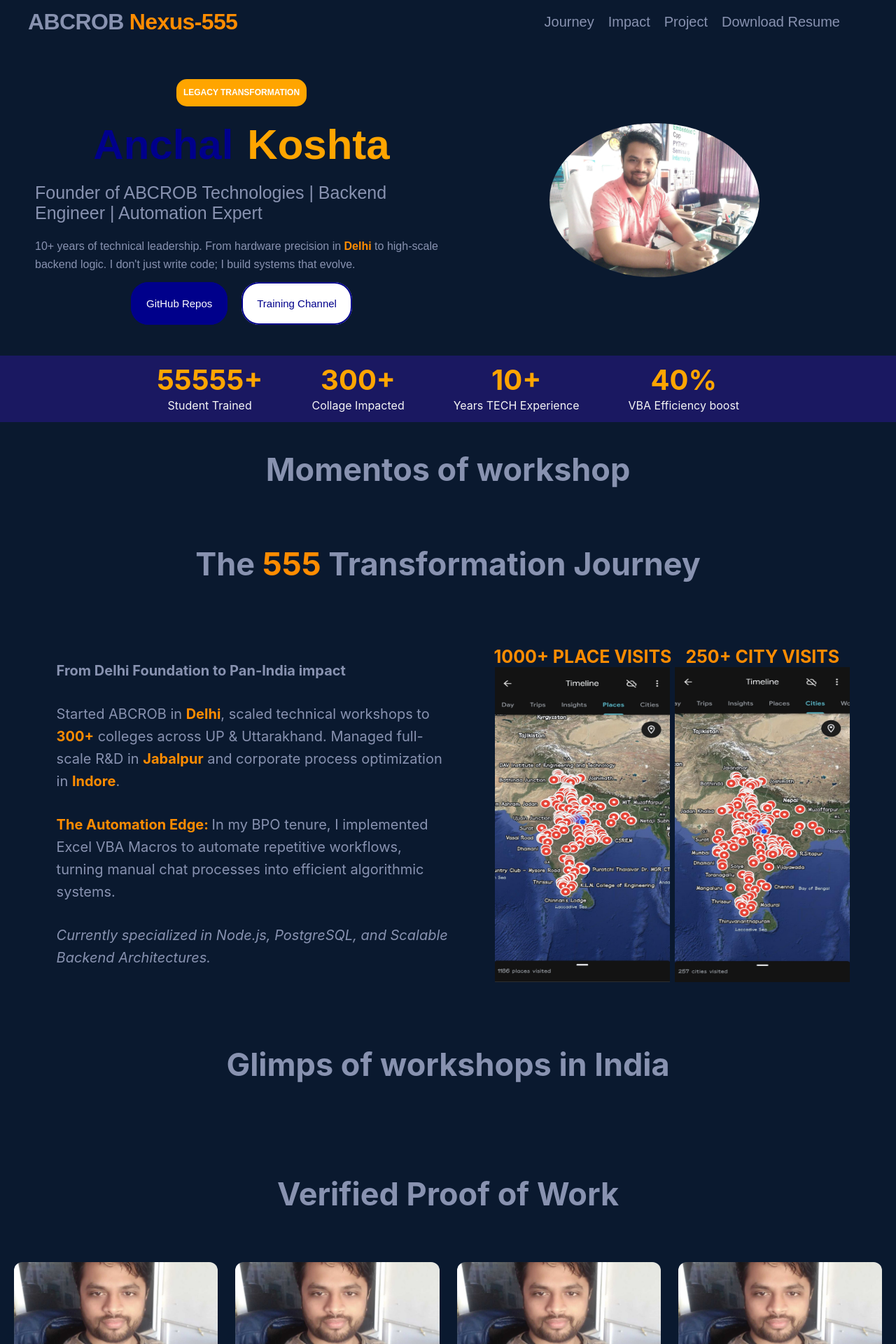
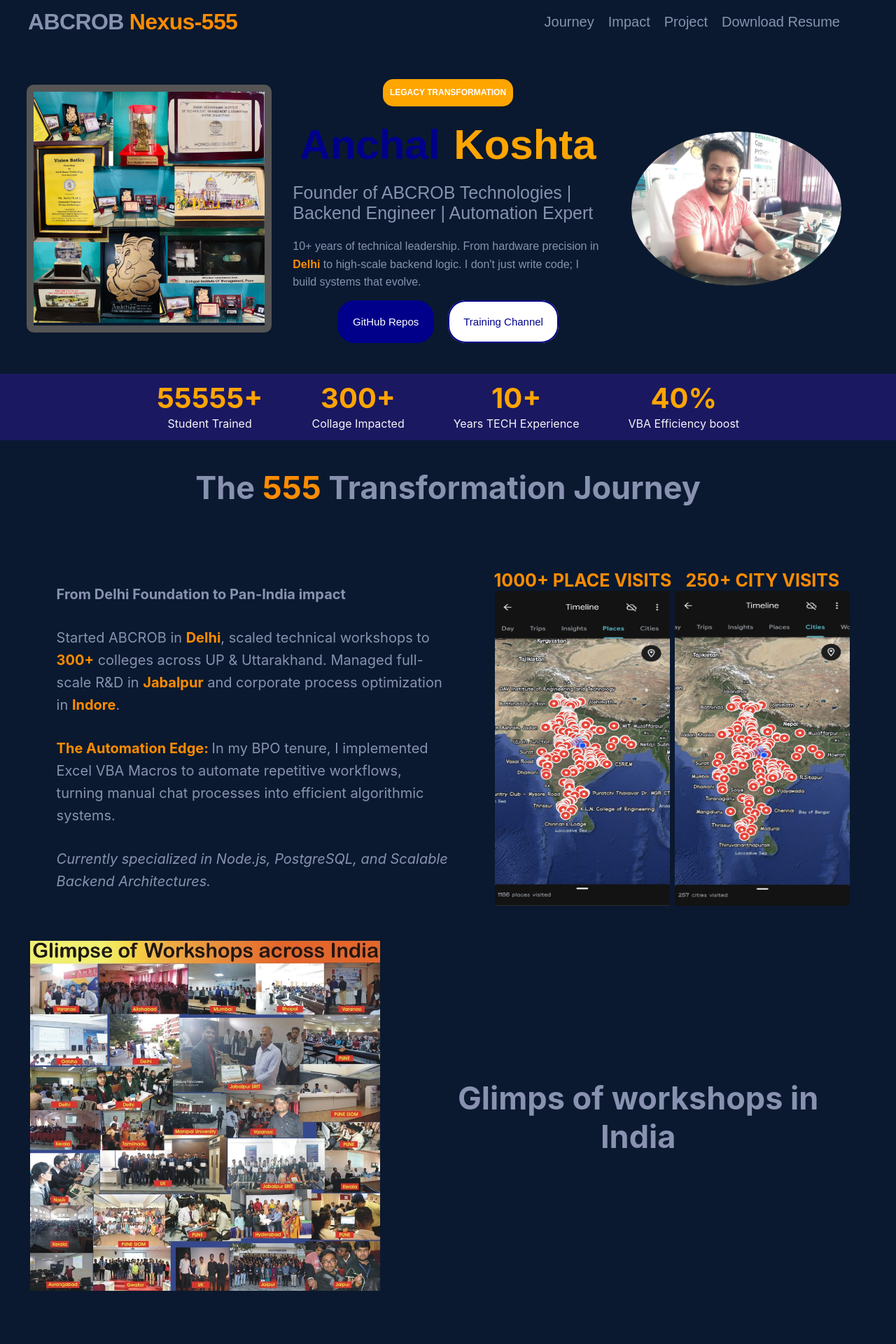
Before and after one commit to anchal0508/ABCROB-Nexus-555, a React (Vite) app: page / in a window 1280 px wide. Shown: the top 1920 px of the page at 70% size. Built offline with nearby package versions, Linux system fonts and the light colour scheme.

Commit message:
Momentos added

```diff
--- a/src/assets/scss/_main.scss
+++ b/src/assets/scss/_main.scss
@@ -11,7 +11,6 @@
 
 @use "./pages/home/introduction";
 @use "./pages/home/score-board";
-@use "./pages/home/momentos";
 @use "./pages/home/glimps";
 @use "./pages/home/projects";
 @use "./pages/home/transformation";
--- a/src/assets/scss/pages/home/_glimps.scss
+++ b/src/assets/scss/pages/home/_glimps.scss
@@ -1,8 +1,19 @@
 .glimps-container {
+    display: flex;
+    flex-direction: row;
+    justify-content: space-evenly;
+    align-items: center;
 
      .home-heading {
+        width: 650px;
         text-align: center;
         font-size: 45px;
         padding: 40px;
     }
+    .glimps{
+
+        img{
+            width: 500px;
+        }
+    }
 }
--- a/src/assets/scss/pages/home/_introduction.scss
+++ b/src/assets/scss/pages/home/_introduction.scss
@@ -3,11 +3,20 @@
 
 .outer-container {
     display: grid;
-    grid-template-columns: 50% 50%;
+    grid-template-columns: 380px auto auto;
     padding: 50px;
     justify-content: center;
     align-items: center;
     font-family: Arial, Helvetica, sans-serif;
+
+    .momento {
+        width: 350px;
+        border: 10px solid var.$success-status;
+        border-radius: 10px;
+        img{
+            width: 100%;
+        }
+    }
 
     .profile {
         display: flex;
@@ -23,6 +32,9 @@
             border-radius: 15px;
             width: fit-content;
             font-size: 12px;
+            &:hover{
+                color: var.$success-status;
+            }
         }
 
         .name {
--- a/src/assets/scss/pages/home/_momentos.scss
+++ /dev/null
@@ -1,5 +0,0 @@
-  .home-heading {
-        text-align: center;
-        font-size: 45px;
-        padding: 40px;
-    }
--- a/src/components/Home/Glimps.tsx
+++ b/src/components/Home/Glimps.tsx
@@ -1,7 +1,11 @@
+import glimps from "../../Images/glimps.jpg";
 
 function Glimps(){
     return(
         <section className="glimps-container">
+            <div className="glimps">
+                <img src={glimps} alt="Glimps of Workshop in India" />
+            </div>
             <h2 className="home-heading">Glimps of workshops in India</h2>
         </section>
     );
--- a/src/components/Home/Introduction.tsx
+++ b/src/components/Home/Introduction.tsx
@@ -1,8 +1,12 @@
 import ProfileImage2 from "../../Images/ProfileImage2.jpeg";
+import momento from "../../Images/momento.png";
 
 function Introduction() {
     return (<>
         <div className="outer-container">
+            <div className="momento">
+                <a href={momento} target="_blank"><img src={momento} alt="Momentos during Collage Workshops" /></a>
+            </div>
             <div className="profile">
 
                 <p className="legacy">LEGACY TRANSFORMATION</p>
--- a/src/components/Home/Momentos.tsx
+++ /dev/null
@@ -1,10 +0,0 @@
-
-function Momentos(){
-    return (
-        <section className="momento-container">
-            <h2 className="home-heading">Momentos of workshop</h2>
-        </section>
-    );
-}
-
-export default Momentos;
--- a/src/components/Home/mainBody/MainContainer.tsx
+++ b/src/components/Home/mainBody/MainContainer.tsx
@@ -3,7 +3,6 @@ import ScoreBoard from "../ScoreBoard";
 import Transformation from "../Transformation";
 import VerifiedProof from "../VerifiedProof";
 import Projects from "../Projects";
-import Momentos from "../Momentos";
 import Glimps from "../Glimps";
 function MainContainer() {
 
@@ -13,7 +12,6 @@ function MainContainer() {
             <Introduction />
 
             <ScoreBoard />
-            <Momentos/>
             <Transformation />
             <Glimps/>
             <VerifiedProof/>
```
Also changed, not shown: src/Images/glimps.jpg (added), src/Images/momento.png (added).
